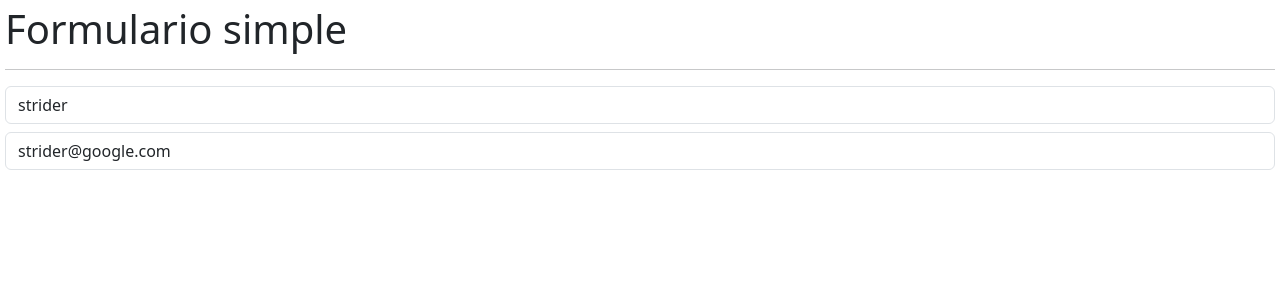
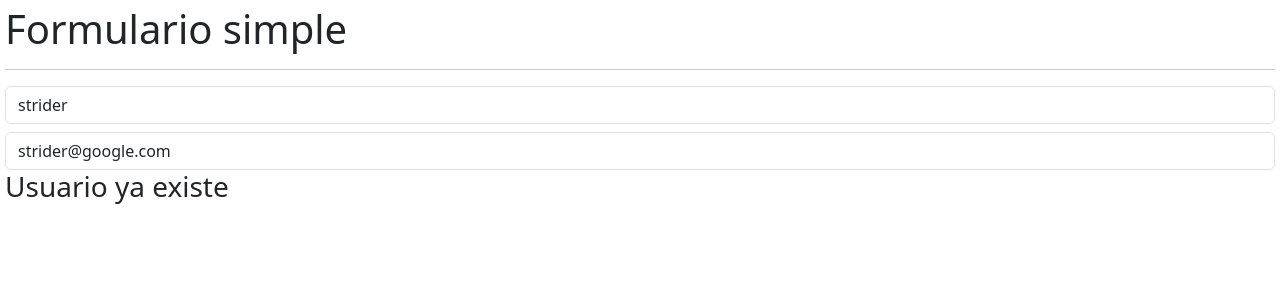
Before and after one commit to DylanVallejo/hooks-app, a React (Vite) app: page / in a window 1280 px wide. Shown: the top 300 px of the page. Built offline with nearby package versions, Linux system fonts and the light colour scheme.

Commit message:
manejo de useEffect en su inicializacion y finalizacion mount y unmounted

```diff
--- /dev/null
+++ b/src/02-useEffect/Message.jsx
@@ -0,0 +1,18 @@
+import { useEffect } from "react"
+
+export const Message = () => {
+
+    useEffect(() => {
+        console.log("message mounted")
+        return () => {
+            console.log("message unmounted")
+        }
+    }, [])
+
+
+    return (
+        <>
+            <h3>Usuario ya existe</h3>
+        </>
+    )
+}
--- a/src/02-useEffect/SimpleForm.jsx
+++ b/src/02-useEffect/SimpleForm.jsx
@@ -1,4 +1,5 @@
 import { useEffect, useState } from "react"
+import { Message } from "./Message";
 
 export const SimpleForm = () => {
 
@@ -17,9 +18,25 @@ export const SimpleForm = () => {
         });
     }
 
-    useEffect(() => {
-        console.log("UseEffect called!")
-    })
+    // useEffect(() => {
+    //     console.log("UseEffect called!")
+    // }, [])
+
+    // useEffect(() => {
+    //     console.log("formstate cha ged!")
+    // }, [formState])
+
+    // useEffect(() => {
+    //     console.log("email changed!")
+    // }, [email])
+
+    // useEffect(() => {
+    //     first
+
+    //     return () => {
+    //         second
+    //     }
+    // }, [third])
 
 
     return (
@@ -44,6 +61,11 @@ export const SimpleForm = () => {
                 value={ email }
                 onChange={ onInputChange }
             />
+            {
+
+                (userName === "strider") && <Message/>
+            }
+
         </>
     )
 }
```
